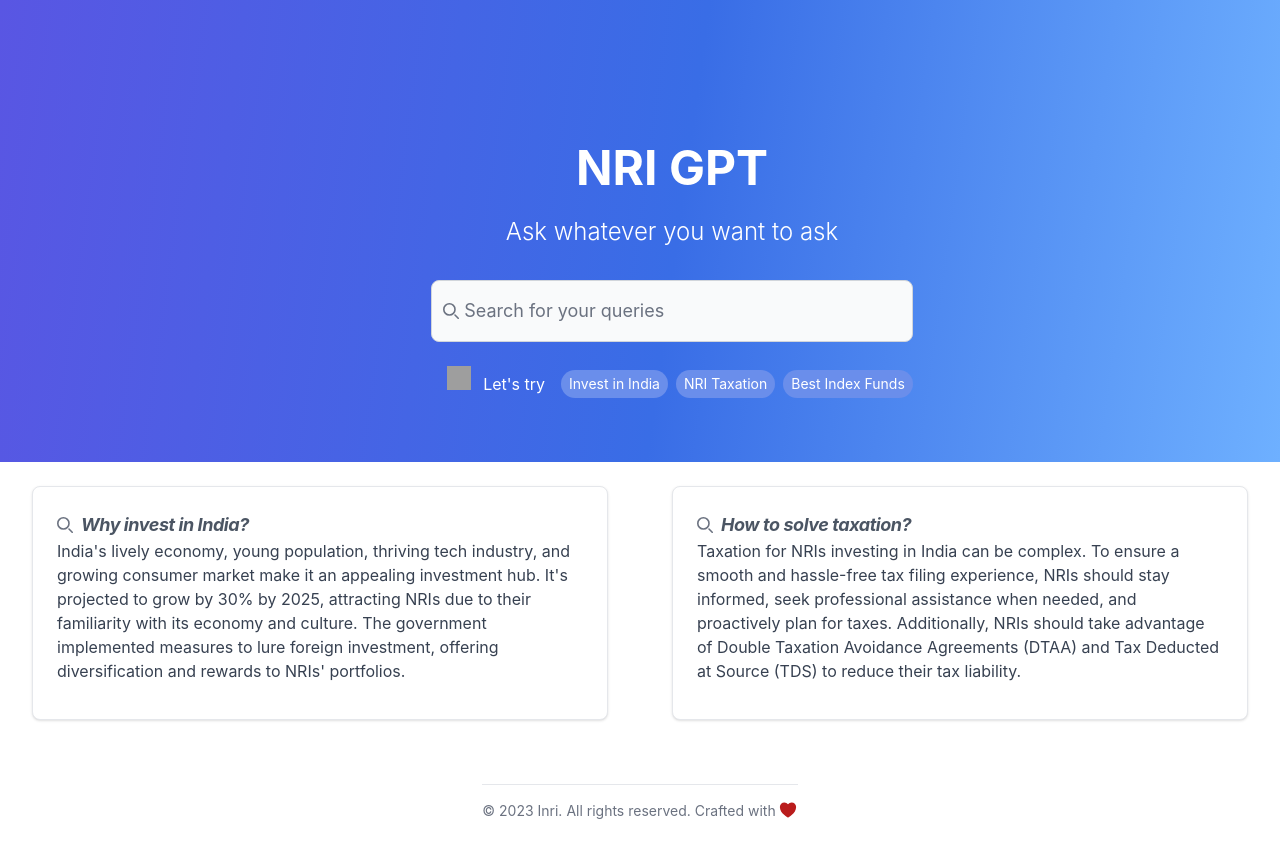
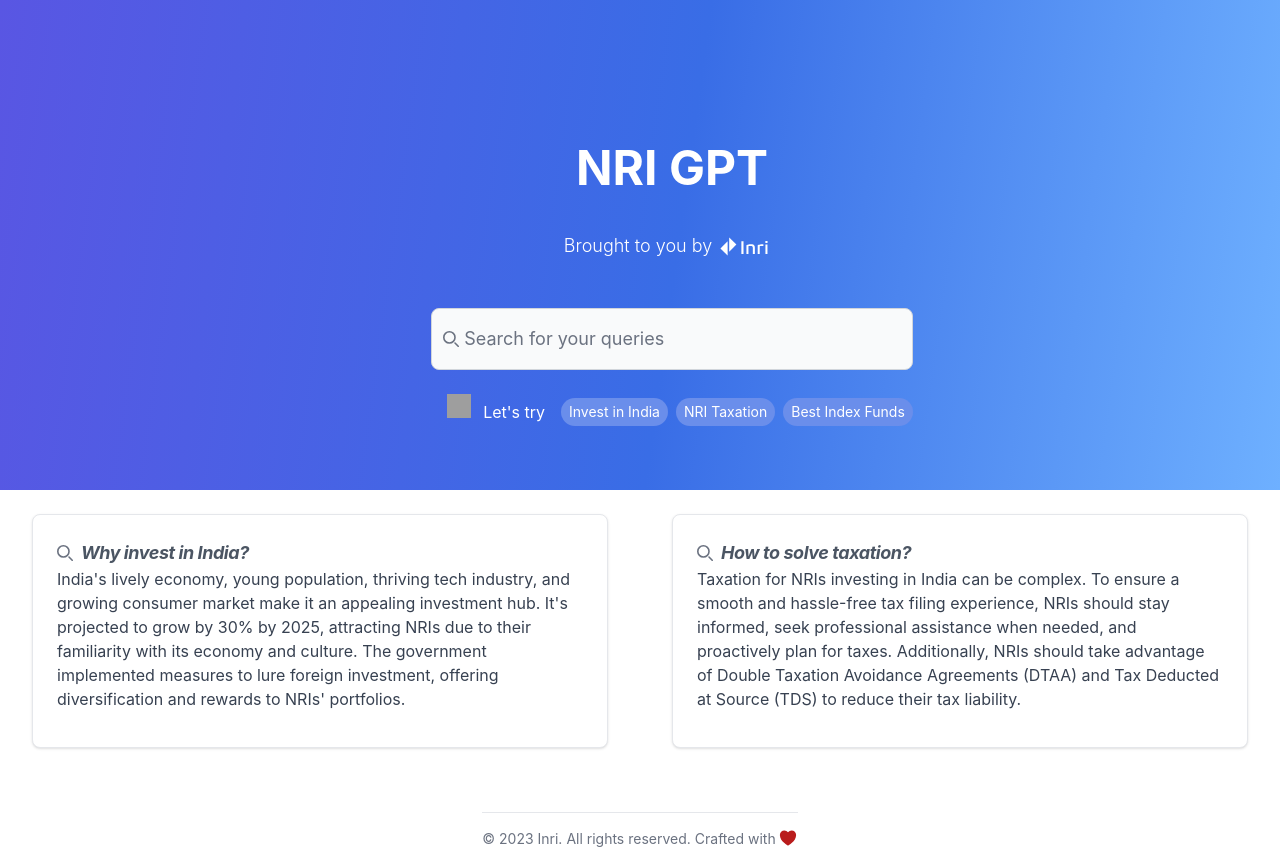
Before and after one commit to bajajerk/nrigpt-ui, a Next.js app: page / in a window 1280 px wide. Before the commit the page ends 837 px from the top, so only its background shows below. Built offline with nearby package versions, Linux system fonts and the light colour scheme; grey boxes are pictures that could not be loaded.

Commit message:
add logo

```diff
--- a/components/GPTSearchBanner.tsx
+++ b/components/GPTSearchBanner.tsx
@@ -1,6 +1,7 @@
 import React from 'react'
 import ZomatoImage from '../assets/zomato.svg'
 import { useRouter } from 'next/router'
+import Logo from './logo'
 //
 const GptSearchBanner = () => {
   const router = useRouter()
@@ -33,8 +34,13 @@
     >
       <div className=' mt-8 md:mt-20 flex flex-col items-center'>
         <h1 className='text-white text-3xl md:text-5xl font-bold'>NRI GPT</h1>
-        <div className='text-white text-lg md:text-2xl font-light mt-3 mb-4 lg:mt-6 lg:mb-8'>
-          Ask whatever you want to ask
+        <div className='mt-3 mb-4 lg:mt-6 lg:mb-8 flex flex-row'>
+          <div className={'flex text-white text-md md:text-lg font-light items-center mr-2'}>
+            Brought to you by
+          </div>
+          <a href={'https://www.goinri.com'} target={'_blank'}>
+            <Logo width={'60'} height={'60'} />
+          </a>
         </div>
       </div>
 
--- /dev/null
+++ b/components/logo.tsx
@@ -0,0 +1,31 @@
+// Logo color - 2563EB
+export default function Logo({ width, height }: { width: string, height: string }) {
+  return (
+    <div className="flex flex-1 justify-center">
+      <svg width={width} height={height} viewBox="0 0 562 197" fill="none" xmlns="http://www.w3.org/2000/svg">
+        <g filter="url(#filter0_d_27_2)">
+          <path d="M86.3017 152.35V18L153.477 85.1751L86.3017 152.35Z" fill="#ffffff" />
+          <path d="M71.1751 54.0544V188.405L3.99999 121.23L71.1751 54.0544Z" fill="#ffffff" />
+        </g>
+        <path d="M200.22 174V53.94H220.2V174H200.22ZM247.66 91.02C250.3 89.7 253.24 88.5 256.48 87.42C259.84 86.22 263.38 85.2 267.1 84.36C270.82 83.52 274.6 82.86 278.44 82.38C282.28 81.9 286 81.66 289.6 81.66C298.12 81.66 305.08 82.86 310.48 85.26C315.88 87.54 319.9 91.14 322.54 96.06C325.18 100.86 326.5 106.92 326.5 114.24V174H307.6V116.76C307.6 114.48 307.3 112.26 306.7 110.1C306.22 107.82 305.2 105.78 303.64 103.98C302.2 102.06 300.04 100.56 297.16 99.48C294.4 98.4 290.74 97.86 286.18 97.86C282.94 97.86 279.58 98.16 276.1 98.76C272.74 99.36 269.56 100.2 266.56 101.28V174H247.66V91.02ZM353.129 174V91.92C354.689 90.96 357.569 89.64 361.769 87.96C365.969 86.28 370.949 84.84 376.709 83.64C382.469 82.32 388.289 81.66 394.169 81.66C397.169 81.66 399.629 81.9 401.549 82.38C403.469 82.86 405.089 83.4 406.409 84V99.12C403.649 98.76 400.769 98.52 397.769 98.4C394.769 98.16 391.769 98.16 388.769 98.4C385.769 98.52 382.829 98.76 379.949 99.12C377.069 99.48 374.429 99.84 372.029 100.2V174H353.129ZM425.563 174V84.18H444.463L444.643 174H425.563ZM425.023 69.24V52.14H445.183V69.24H425.023Z" fill="#ffffff" />
+        <defs>
+          <filter id="filter0_d_27_2" x="0" y="18" width="157.477" height="178.405" filterUnits="userSpaceOnUse" colorInterpolationFilters="sRGB">
+            <feFlood floodOpacity="0" result="BackgroundImageFix" />
+            <feColorMatrix in="SourceAlpha" type="matrix" values="0 0 0 0 0 0 0 0 0 0 0 0 0 0 0 0 0 0 127 0" result="hardAlpha" />
+            <feOffset dy="4" />
+            <feGaussianBlur stdDeviation="2" />
+            <feComposite in2="hardAlpha" operator="out" />
+            <feColorMatrix type="matrix" values="0 0 0 0 0 0 0 0 0 0 0 0 0 0 0 0 0 0 0.25 0" />
+            <feBlend mode="normal" in2="BackgroundImageFix" result="effect1_dropShadow_27_2" />
+            <feBlend mode="normal" in="SourceGraphic" in2="effect1_dropShadow_27_2" result="shape" />
+          </filter>
+        </defs>
+      </svg>
+
+      {/* <span className="ml-1 text-2xl font-bold text-slate-900 inline-flex items-end">
+        Trade
+        <span className="text-indigo-600">94</span>
+      </span> */}
+    </div>
+  )
+}
```
